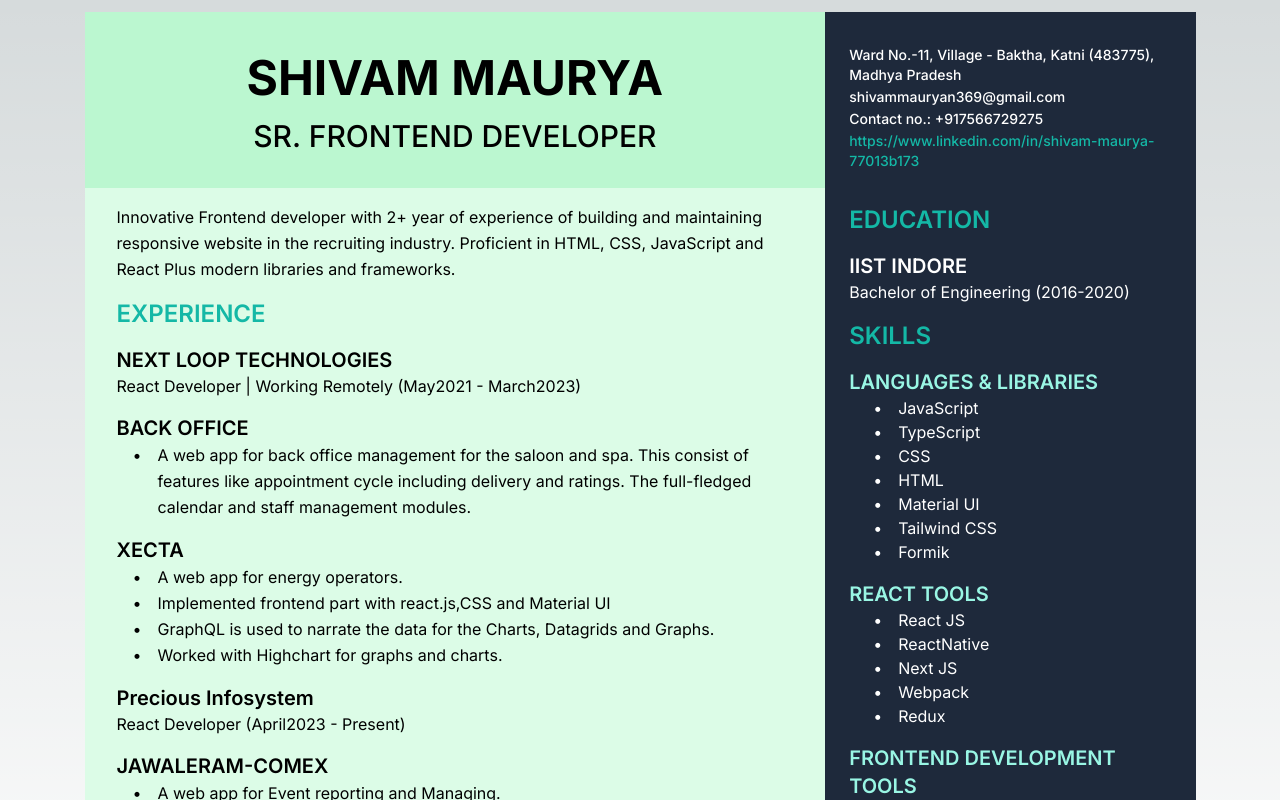
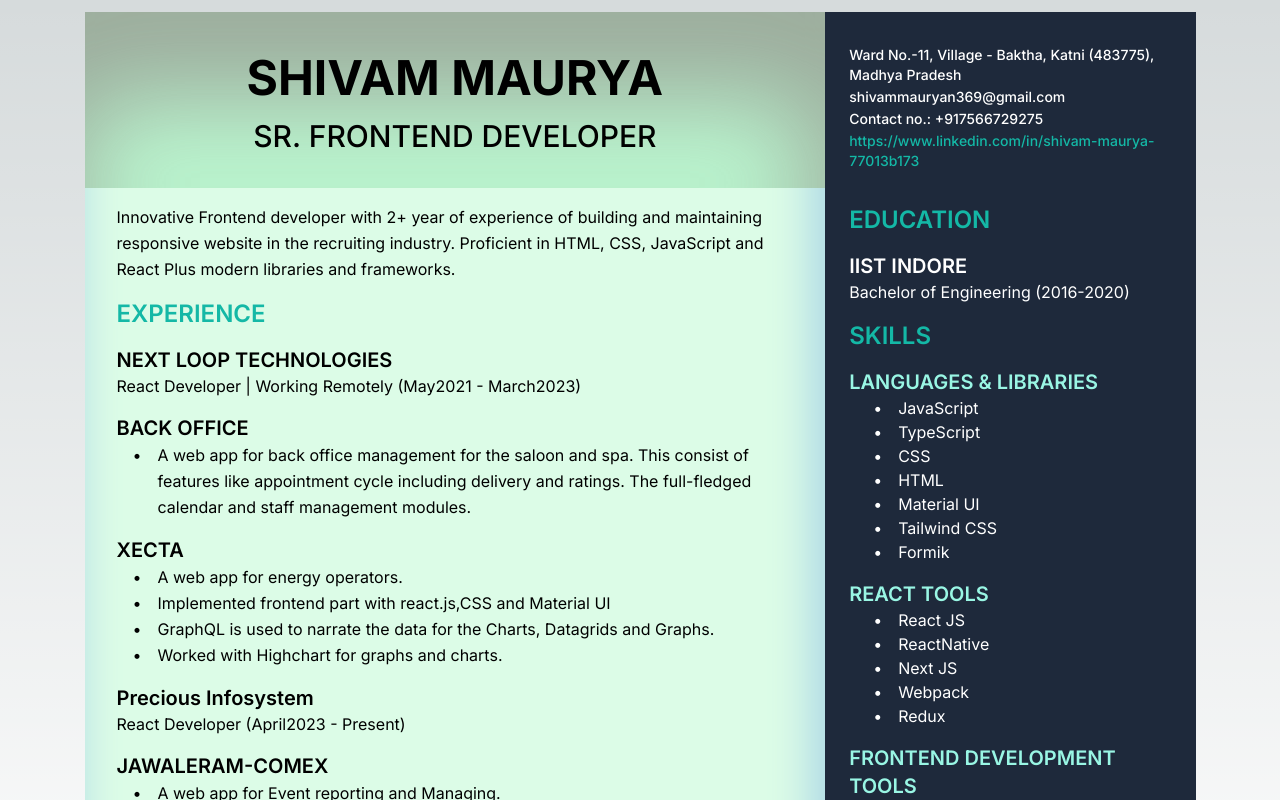
Before and after one commit to shivam333maurya/my-portofolio, a Next.js app: page / in a window 1280 px wide. Shown: the top 800 px of the page. Built offline with nearby package versions, Linux system fonts and the light colour scheme.

Commit message:
style update

```diff
--- a/src/app/page.tsx
+++ b/src/app/page.tsx
@@ -7,8 +7,8 @@ export default function Home() {
     <main className="p-3">
       <div className="h-full flex min-h-[calc(100vh-32px)] max-w-[1111px] m-auto bg-gray-200">
         <div className="text-black flex ">
-          <div className="h-auto bg-green-100 w-full">
-            <div className="h-44 flex bg-green-200 justify-center text-black  flex-col">
+          <div className="h-auto bg-green-100 w-full shadow-[-10px_-10px_40px_5px_lightblue_inset]">
+            <div className="h-44 flex bg-green-200 justify-center text-black shadow-[-10px_82px_100px_5px_#897d7d9c_inset] flex-col">
               <h1 className="text-center text-5xl font-bold mt-0 pt-4">
                 {MY_DATA.profile.name}
               </h1>
```
